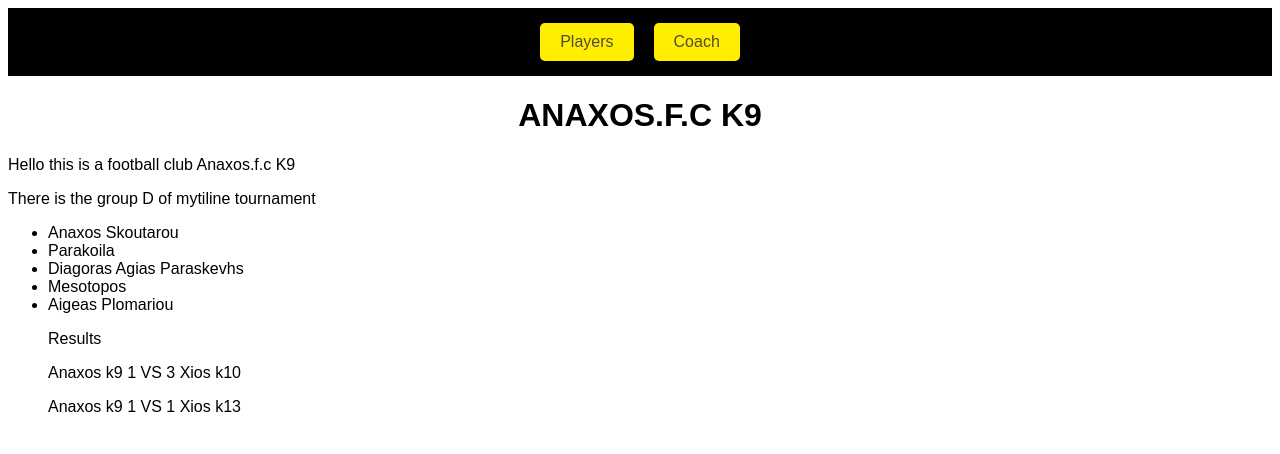
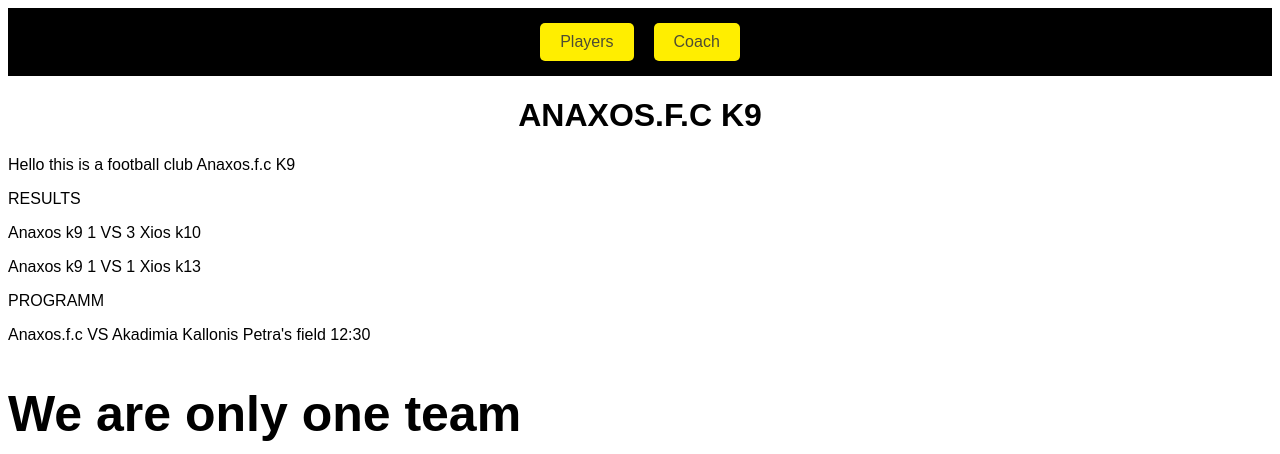
Before and after one commit to ANNA5800/ANAXOS.F.CK9, a plain HTML site: page index.html in a window 1280 px wide. Shown: the top 454 px of the page. Drawn offline with Linux system fonts and the light colour scheme.

Commit message:
Update index.html

```diff
--- a/index.html
+++ b/index.html
@@ -8,17 +8,11 @@
             </nav>
             <h1>ANAXOS.F.C K9</h1>
              <p>Hello this is a football club Anaxos.f.c K9</p>
-             <p>There is the  group D of mytiline tournament</p>
-             <ul>
-                <li>Anaxos Skoutarou </li>
-                <li>Parakoila</li>
-                <li>Diagoras Agias Paraskevhs</li>
-                <li>Mesotopos</li>
-                <li>Aigeas Plomariou</li>
-              <p>Results</p>
+                          <p>RESULTS</p>
                 <p>Anaxos k9 1 VS 3 Xios k10</p>
                 <p>Anaxos k9 1 VS 1 Xios k13</p>
-                </ul>
+                <p>PROGRAMM</p>
+   <p>Anaxos.f.c VS Akadimia Kallonis Petra's field 12:30  </p>
    <h2>We are only one team</h2>
    <img class="logo" src="https://encrypted-tbn0.gstatic.com/images?q=tbn:ANd9GcQTWxTHf1J0Df2H0HgPkGjfan5nSCuupbjUjQ&s">
              </html>
```
